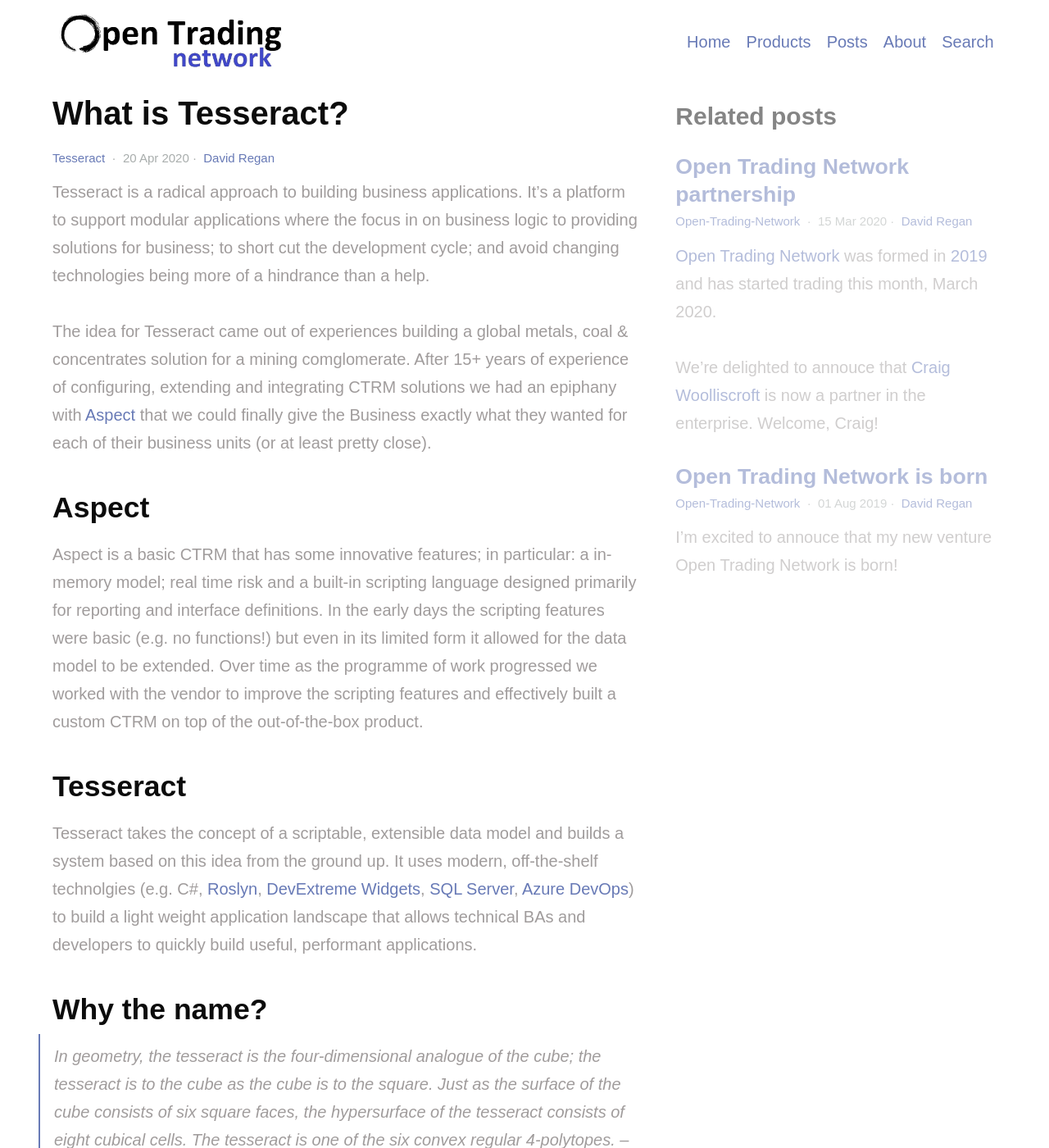
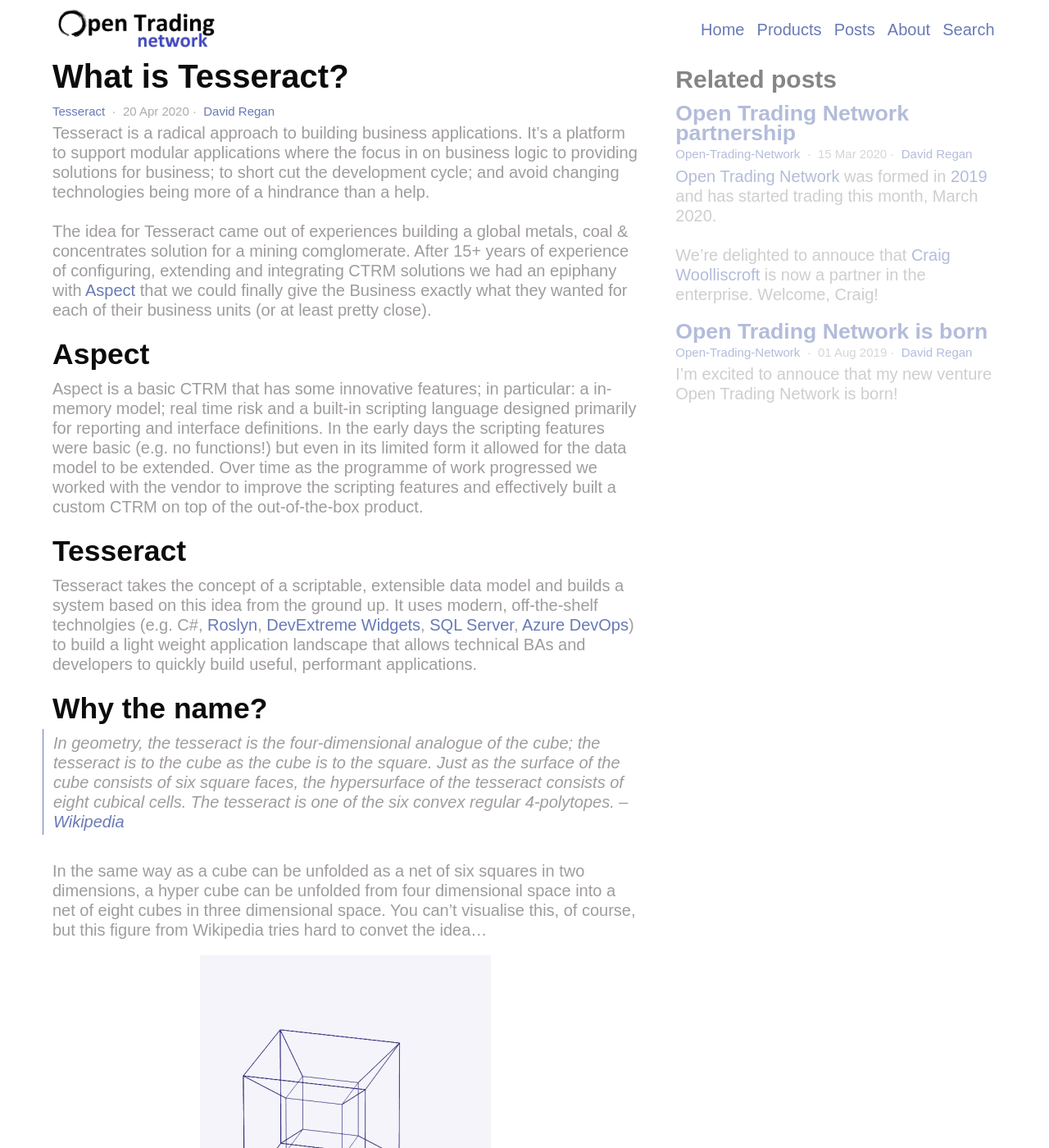
Before and after one commit to opentrading-net/opentrading-net.github.io, a Jekyll site: the page built from _posts/2020-04-20-what-is-tesseract.md, in a window 1280 px wide and 1400 px high. Shown: the whole window at 82% size. Built offline with Jekyll 4.4.1, drawn with Linux system fonts in a browser that asks for light colours; some of the changed text lies outside the part shown.

Commit message:
root size

```diff
--- a/_sass/sassline-base/_variables.scss
+++ b/_sass/sassline-base/_variables.scss
@@ -19,7 +19,7 @@
   rootsize-0: 12,   // 24px line-height body text
   rootsize-1: 14,   // 28px line-height body text
   rootsize-2: 15,   // 30px line-height body text
-  rootsize-3: 17,   // 34px line-height body text
+  rootsize-3: 12,   // 34px line-height body text
   rootsize-4: 19    // 38px line-height body text
 ) !default;
 
```
Also changed, not shown: _posts/2020-04-20-what-is-tesseract.md (+1 -1 lines).
